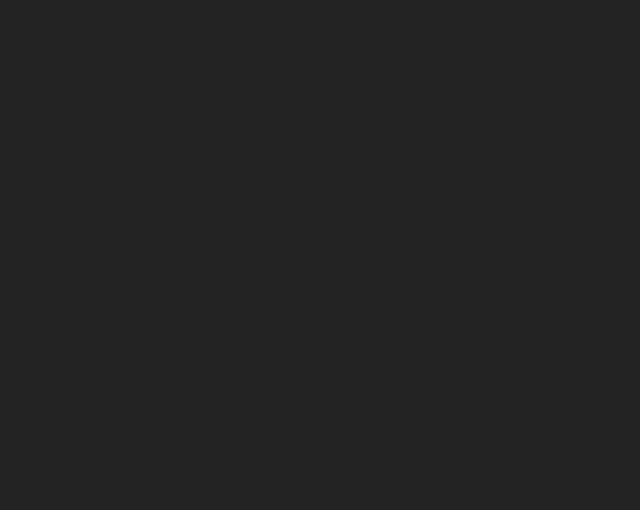
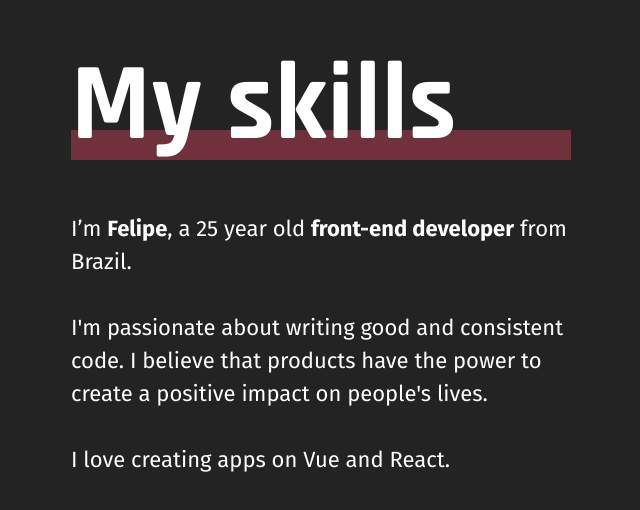
Before and after one commit to liraf/felipelira.me-new, a React (Create React App) app: page /skills in a window 1280 px wide. Shown: the part 142-652 px from the top of the page, without its empty margins (319-959 px from the left). Built offline with nearby package versions, Linux system fonts and the light colour scheme.

Commit message:
feat(skills): setup skills page with title and description

```diff
--- a/src/pages/Skills/Skills.scss
+++ b/src/pages/Skills/Skills.scss
@@ -0,0 +1,20 @@
+.skills {
+  display: flex;
+  align-items: center;
+  justify-content: center;
+  height: 100vh;
+}
+
+.title {
+  @include typo-h1();
+  margin-bottom: 40px;
+}
+
+.container {
+  @include container();
+  width: 500px;
+}
+
+.description {
+  @include typo-paragraph();
+}
--- a/src/pages/Skills/Skills.tsx
+++ b/src/pages/Skills/Skills.tsx
@@ -1,6 +1,19 @@
+import "./Skills.scss";
+
 const Skills = () => {
   return (
     <div className="skills">
+      <div className="container">
+        <h1 className="title">My skills</h1>
+
+        <div className="description">
+          I’m <b>Felipe</b>, a 25 year old <b>front-end developer</b> from Brazil.
+          <br /><br />
+          I'm passionate about writing good and consistent code. I believe that products have the power to create a positive impact on people's lives.
+          <br /><br />
+          I love creating apps on Vue and React.
+        </div>
+      </div>
     </div>
   );
 }
--- a/src/styles/_mixins.scss
+++ b/src/styles/_mixins.scss
@@ -1,8 +1,21 @@
 @mixin typo-h1() {
   font-family: "Rajdhani", sans-serif;
   color: $fl-white;
-  font-size: 120px;
+  font-size: 110px;
   font-weight: bold;
+  position: relative;
+  line-height: 120%;
+
+  &::before {
+    content: "";
+    background-color: $fl-red;
+    opacity: 0.5;
+    width: 100%;
+    height: 30px;
+    bottom: 12px;
+    position: absolute;
+    z-index: -1;
+  }
 }
 
 @mixin typo-h2() {
@@ -10,13 +23,15 @@
   color: $fl-white;
   font-size: 40px;
   font-weight: bold;
+  line-height: 120%;
 }
 
 @mixin typo-paragraph() {
   font-family: "Fira Sans", sans-serif;
   color: $fl-white;
-  font-size: 26px;
+  font-size: 22px;
   font-weight: 400;
+  line-height: 150%;
 }
 
 @mixin typo-small() {
@@ -24,4 +39,12 @@
   color: $fl-white;
   font-size: 18px;
   font-weight: 400;
+  line-height: 150%;
 }
+
+@mixin container() {
+  width: $container-width;
+  display: block;
+  margin: auto;
+  max-width: 90%;
+}
--- a/src/styles/_variables.scss
+++ b/src/styles/_variables.scss
@@ -10,3 +10,6 @@ $phone-upper-boundary: 600px;
 $tablet-portrait-upper-boundary: 900px;
 $tablet-landscape-upper-boundary: 1200px;
 $desktop-upper-boundary: 1800px;
+
+// Container width
+$container-width: 1536px;
--- a/src/styles/global.scss
+++ b/src/styles/global.scss
@@ -4,3 +4,7 @@ body {
   width: 100%;
   min-height: 100vh;
 }
+
+b {
+  font-weight: bold;
+}
```
